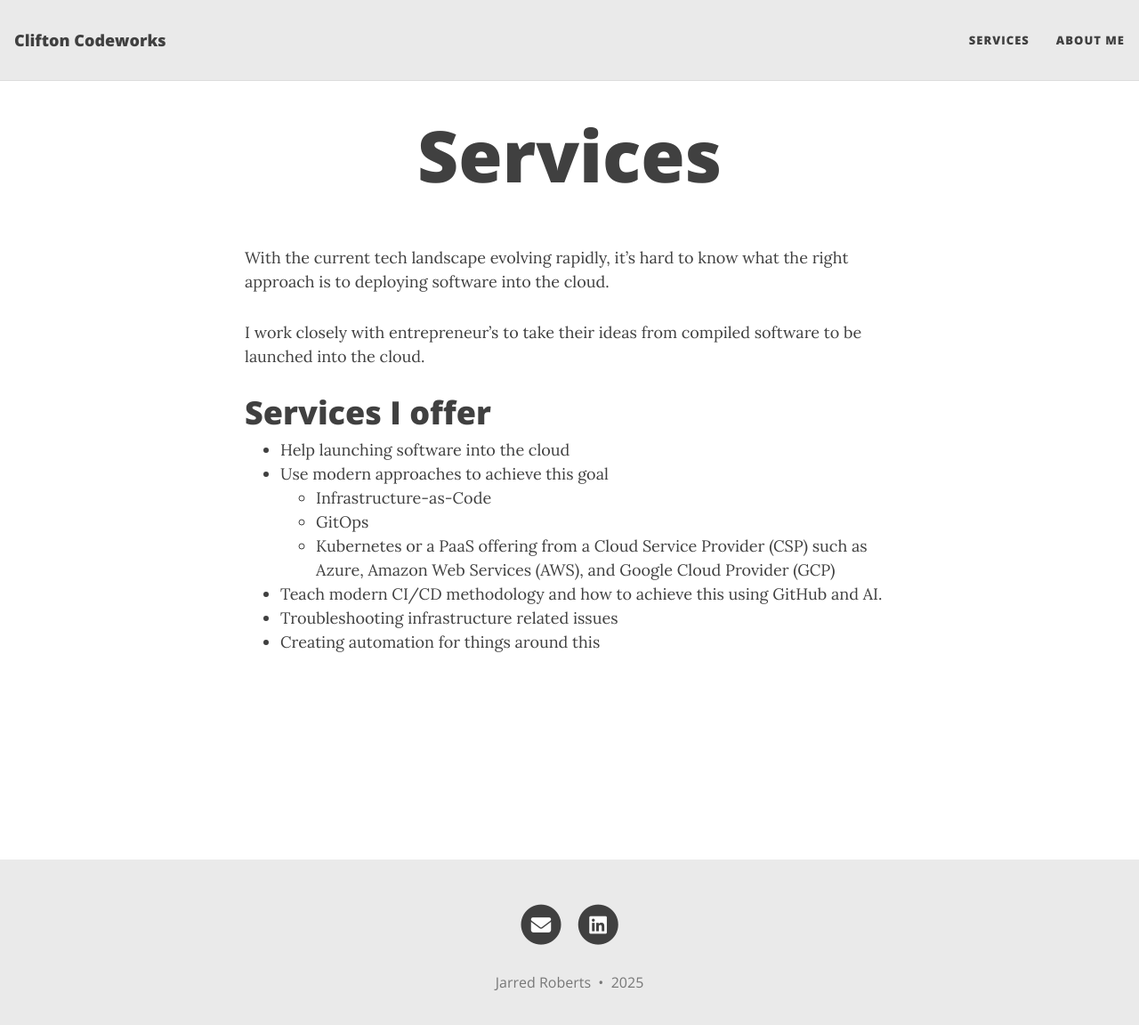
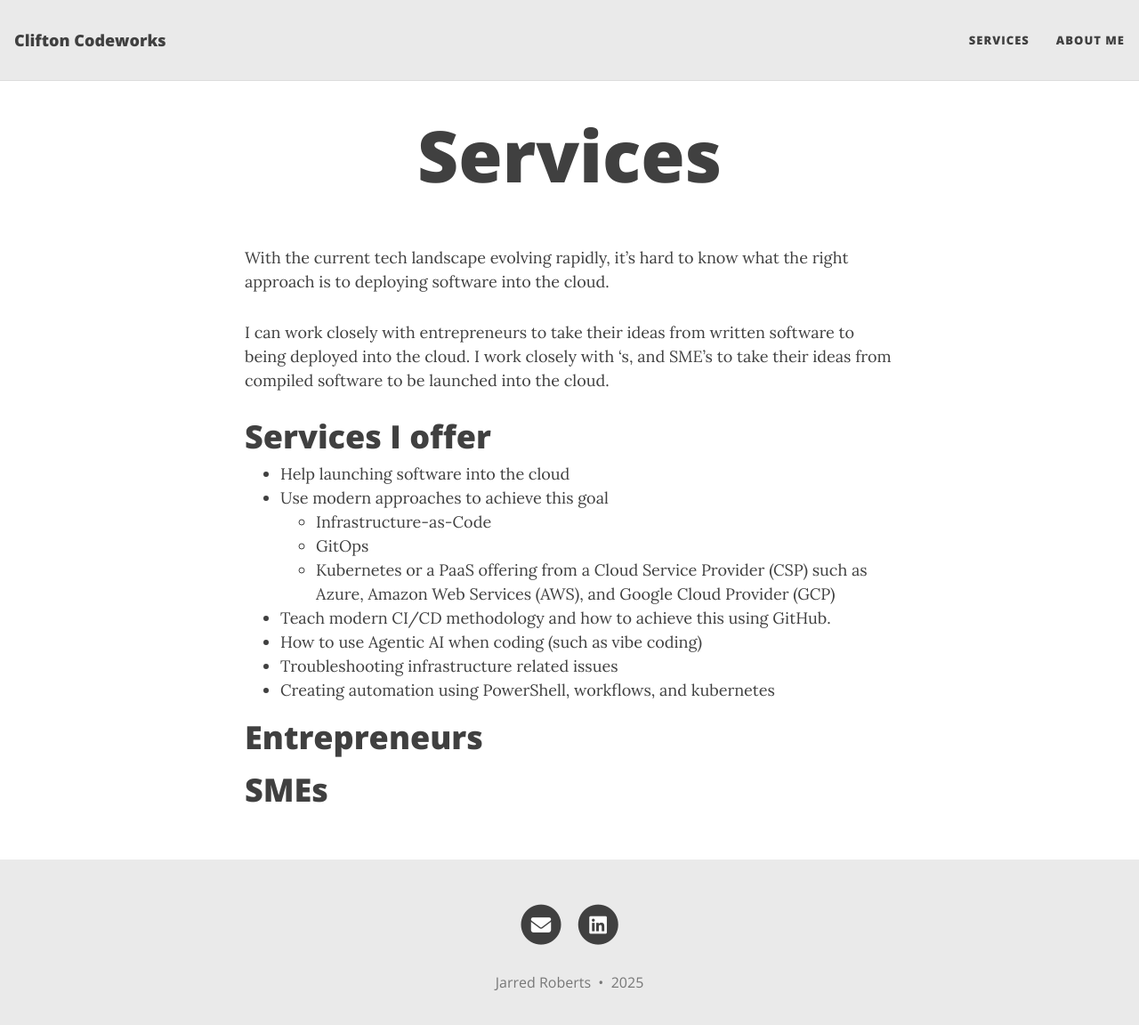
Before and after one commit to ChilledEther/business-site, a Jekyll site: the page built from pages/services.md, in a window 1280 px wide and 1166 px high. Shown: the top 1152 px of the window at 89% size. Built offline with Jekyll 4.4.1, drawn with Linux system fonts in a browser that asks for light colours.

Commit message:
chore: update services.md

```diff
--- a/pages/services.md
+++ b/pages/services.md
@@ -7,7 +7,8 @@ permalink: /services/
 
 With the current tech landscape evolving rapidly, it's hard to know what the right approach is to deploying software into the cloud.
 
-I work closely with entrepreneur's to take their ideas from compiled software to be launched into the cloud.
+I can work closely with entrepreneurs to take their ideas from written software to being deployed into the cloud.
+I work closely with 's, and SME's to take their ideas from compiled software to be launched into the cloud.
 
 # Services I offer
 
@@ -16,6 +17,11 @@ I work closely with entrepreneur's to take their ideas from compiled software to
   * Infrastructure-as-Code
   * GitOps
   * Kubernetes or a PaaS offering from a Cloud Service Provider (CSP) such as Azure, Amazon Web Services (AWS), and Google Cloud Provider (GCP)
-* Teach modern CI/CD methodology and how to achieve this using GitHub and AI.
+* Teach modern CI/CD methodology and how to achieve this using GitHub.
+* How to use Agentic AI when coding (such as vibe coding)
 * Troubleshooting infrastructure related issues
-* Creating automation for things around this
+* Creating automation using PowerShell, workflows, and kubernetes
+
+# Entrepreneurs
+
+# SMEs
```
